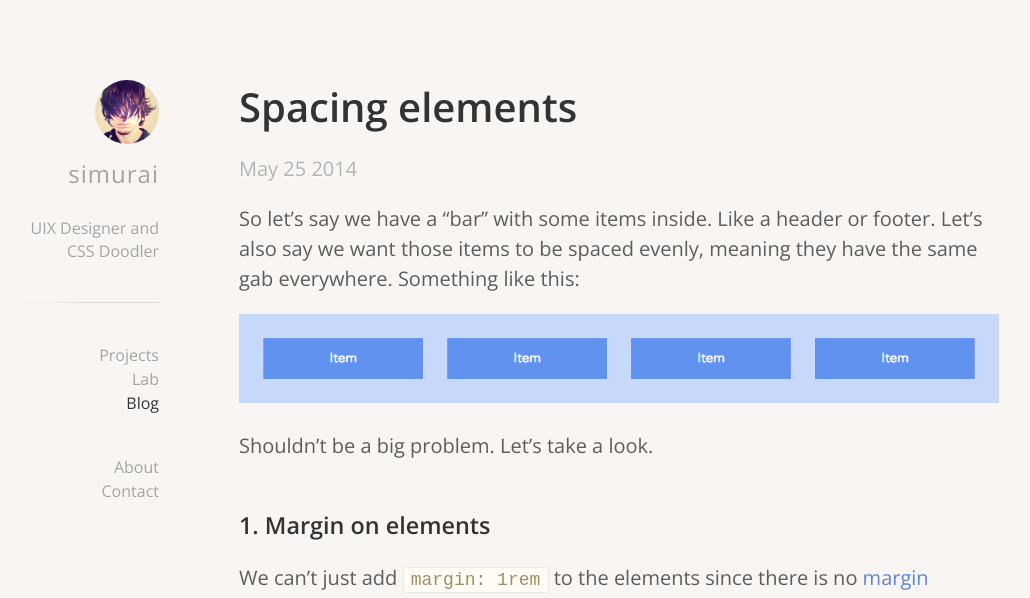
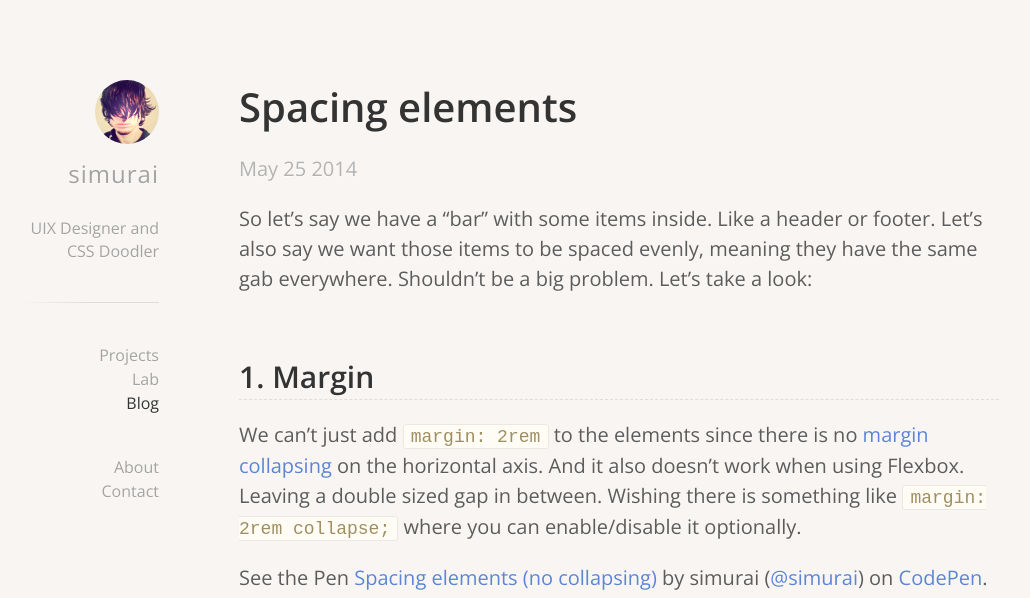
Before and after one commit to simurai/simurai.com, a Jekyll site: the page built from _posts/2014-05-25-spacing-elements.md, in a window 1280 px wide and 1400 px high. Shown: the top 598 px of the window, without its empty margins (121-1151 px from the left). Built offline with Jekyll 4.4.1, drawn with Linux system fonts in a browser that asks for light colours; Markdown is read by kramdown in place of the engine named in the settings; comment, search, counter and statistics services are not loaded; some of the changed text lies outside the part shown.

Commit message:
Codepen all the things

```diff
--- a/_posts/2014-05-25-spacing-elements.md
+++ b/_posts/2014-05-25-spacing-elements.md
@@ -7,25 +7,21 @@
 
 ---
 
-So let's say we have a "bar" with some items inside. Like a header or footer. Let's also say we want those items to be spaced evenly, meaning they have the same gab everywhere. Something like this:
+So let's say we have a "bar" with some items inside. Like a header or footer. Let's also say we want those items to be spaced evenly, meaning they have the same gab everywhere. Shouldn't be a big problem. Let's take a look:
 
-![Spacing 1](/img/posts/spacing-1.png)
+## 1. Margin
+We can't just add `margin: 2rem` to the elements since there is no [margin collapsing](https://developer.mozilla.org/en-US/docs/Web/CSS/margin_collapsing) on the horizontal axis. And it also doesn't work when using Flexbox. Leaving a double sized gap in between. Wishing there is something like `margin: 2rem collapse;` where you can enable/disable it optionally.
 
-Shouldn't be a big problem. Let's take a look.
+<p data-height="151" data-theme-id="3586" data-slug-hash="fywxI" data-default-tab="result" class='codepen'>See the Pen <a href='http://codepen.io/simurai/pen/fywxI/'>Spacing elements (no collapsing)</a> by simurai (<a href='http://codepen.io/simurai'>@simurai</a>) on <a href='http://codepen.io'>CodePen</a>.</p>
+<script async src="//codepen.io/assets/embed/ei.js"></script>
 
-### 1. Margin on elements
-We can't just add `margin: 1rem` to the elements since there is no [margin collapsing](https://developer.mozilla.org/en-US/docs/Web/CSS/margin_collapsing) on the horizontal axis. And it also doesn't work when using Flexbox.
 
-![Spacing 2](/img/posts/spacing-2.png)
 
-Wishing there is something like `margin: 1rem collapse;` where you can enable/disable it optionally.
+## 2. Pseudo classes
+Using `margin: 2rem 0 2rem 2rem` and then a pseudo class like `:last-child { margin-right: 2rem }` to add the extra margin works as long as you don't need to hide that element with `display: none`. Maybe a rare case, but I've been running into this issue once in a while. Would be cool if there is something like `:last-displayed` that would ignore elements that have display:none.
 
-### 2. Pseudo classes
-Using `margin: 1rem 0 1rem 1rem` and then a pseudo class like `:last-child { margin-right: 1rem }` to add the extra margin works as long as you don't need to hide that element with `display: none`. Maybe a rare case, but I've been running into this issue once in a while.
-
-![Spacing 3](/img/posts/spacing-3.png)
-
-Would be cool if there is something like `:last-displayed` that would ignore elements that have display:none.
+<p data-height="151" data-theme-id="3586" data-slug-hash="cbqmK" data-default-tab="result" class='codepen'>See the Pen <a href='http://codepen.io/simurai/pen/cbqmK/'>Spacing elements (pseudo)</a> by simurai (<a href='http://codepen.io/simurai'>@simurai</a>) on <a href='http://codepen.io'>CodePen</a>.</p>
+<script async src="//codepen.io/assets/embed/ei.js"></script>
 
 ## 3. Margin + padding (best)
 The easiest way I think, is to add margins to all elements (like in the first example), but then also add the __same value__ as `padding` to the parent element. Like this:
```
Also changed, not shown: other parts of _posts/2014-05-25-spacing-elements.md (+1 -1 lines), img/posts/spacing-1.png (deleted), img/posts/spacing-2.png (deleted), img/posts/spacing-3.png (deleted).
